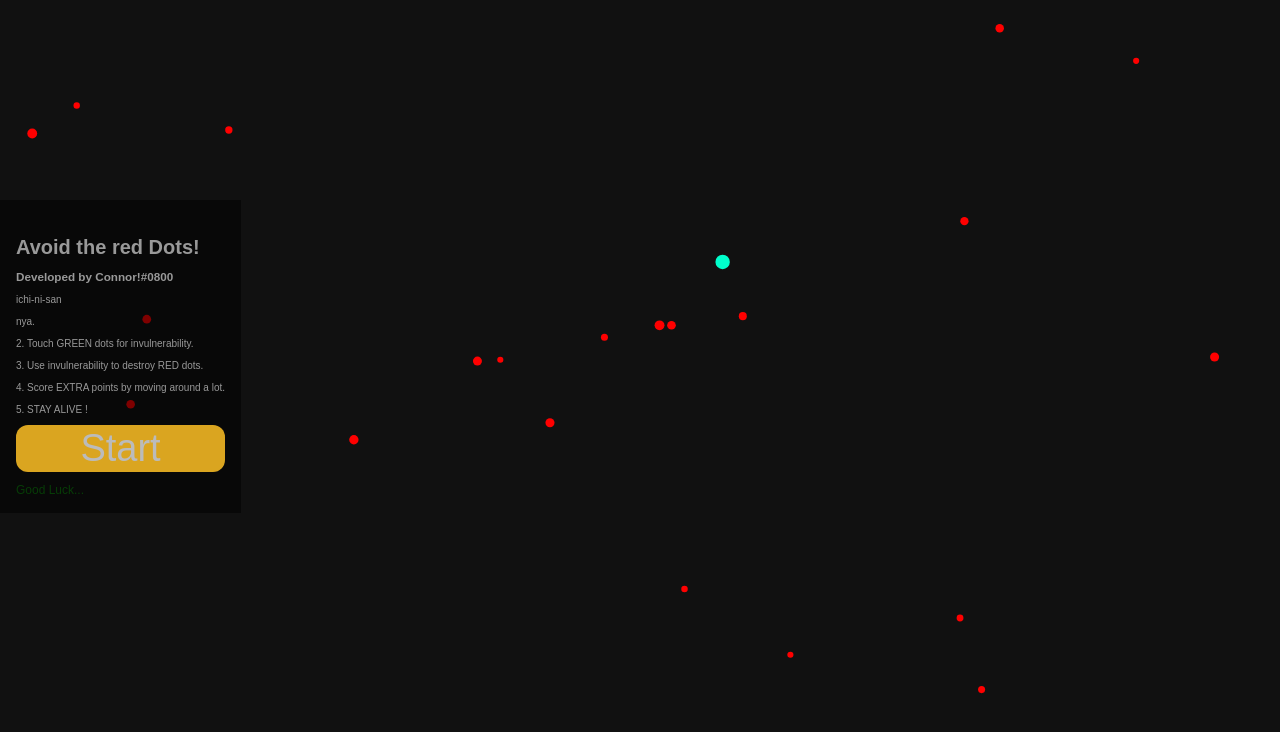
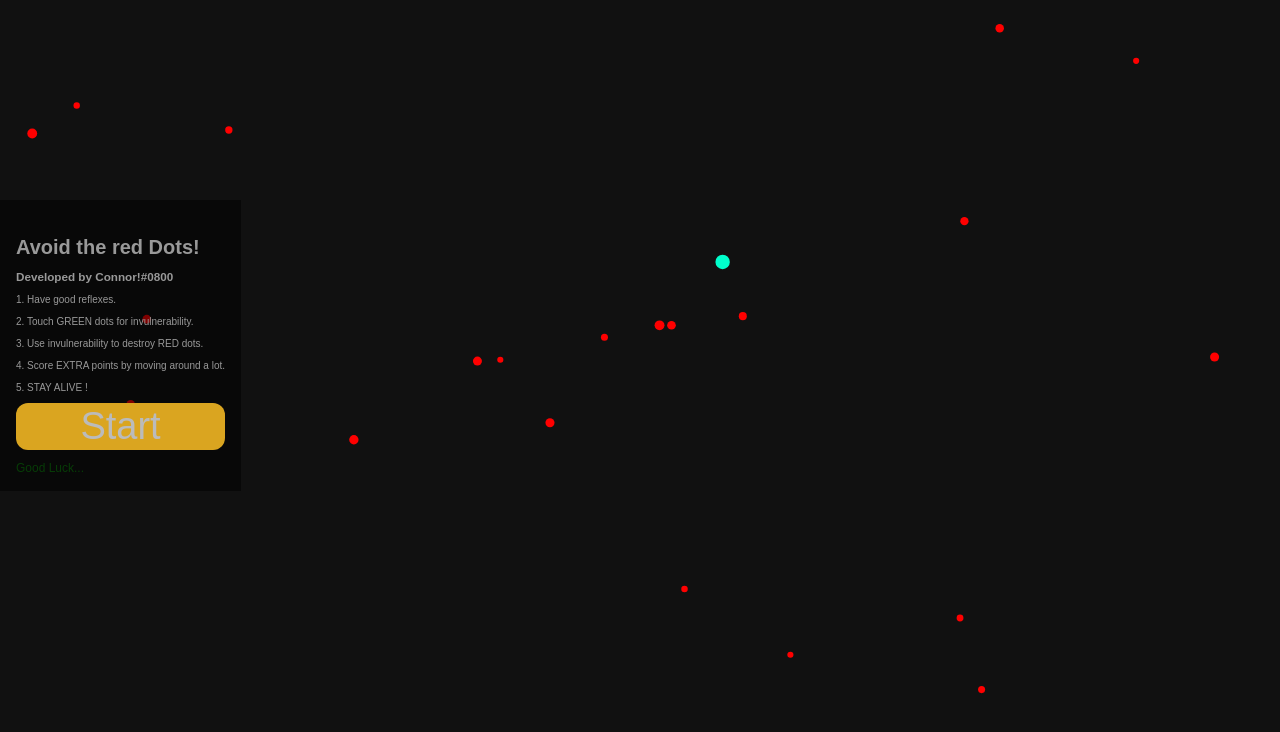
Before and after one commit to ConnorDoesDev/Avoid-the-red-Dots, a plain HTML site: page index.html in a window 1280 px wide. Drawn offline with Linux system fonts and the light colour scheme; a script that the page names is missing.

Commit message:
updoot message :O

```diff
--- a/index.html
+++ b/index.html
@@ -235,10 +235,7 @@
      </h3>
     </li>
     <br>
-    <li>ichi-ni-san
-    </li>
-    <br>
-    <li>nya.</li>
+    <li>1. Have good reflexes.</li>
     <br>
     <li>2. Touch GREEN dots for
      invulnerability.</li>
```
